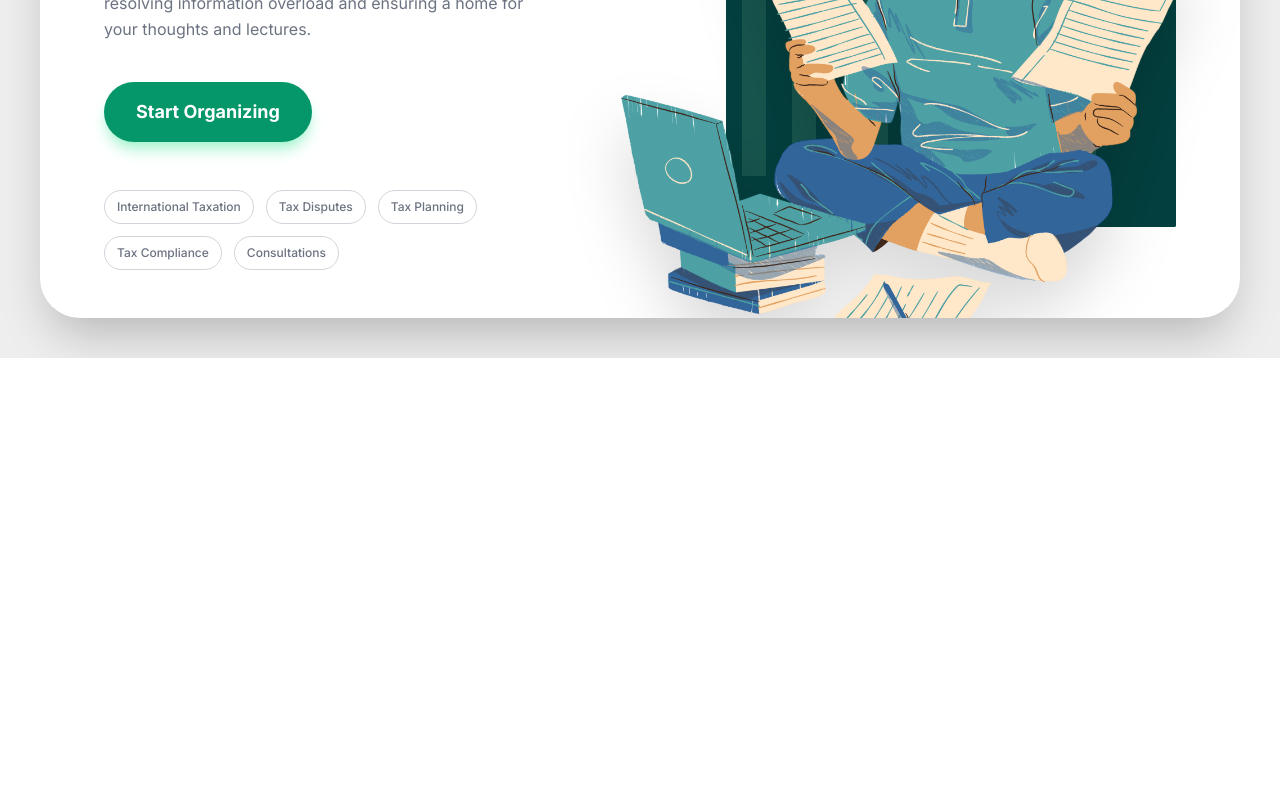
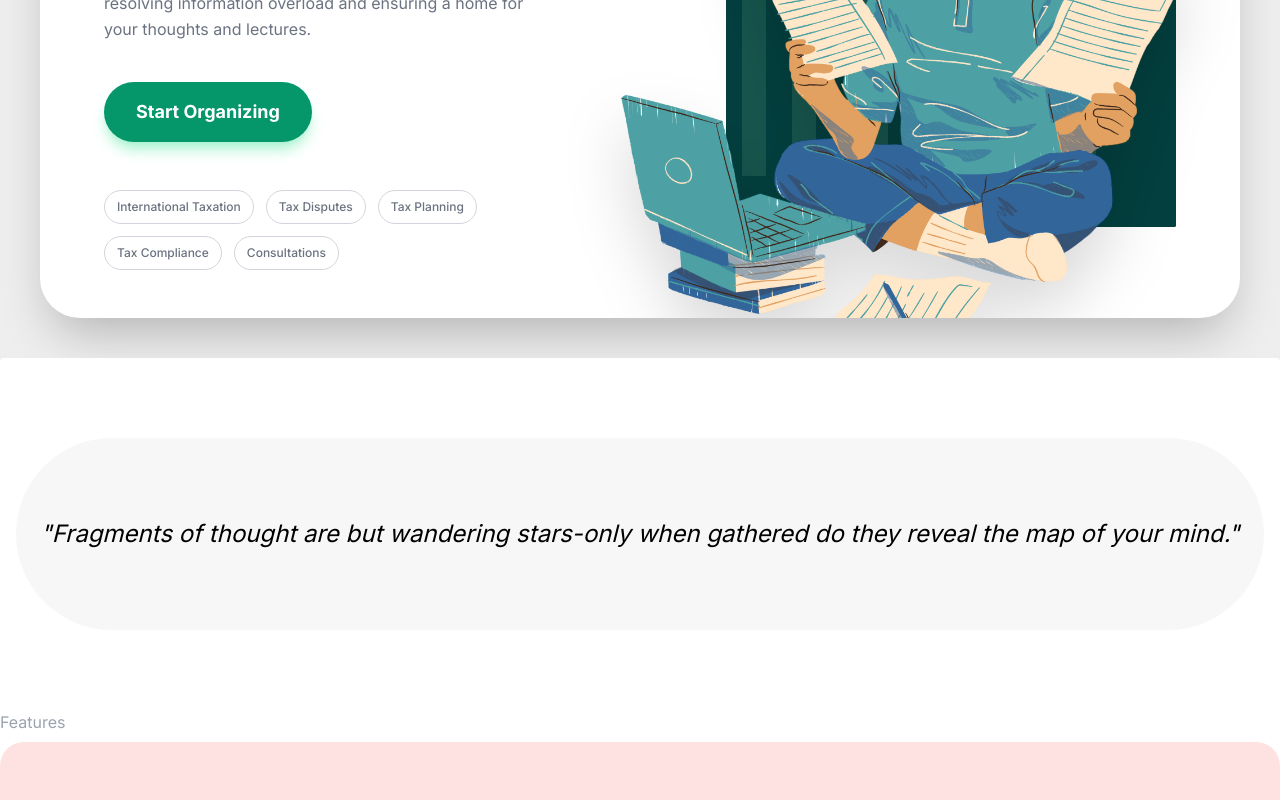
Before and after one commit to NishaadDhabale/Mindstash, a React (Vite) app in the folder frontend/: page / in a window 1280 px wide. Shown: the part 504-1304 px from the top of the page. Before the commit the page ends 862 px from the top, so only its background shows below. Built offline with nearby package versions, Linux system fonts and the light colour scheme.

Commit message:
modified frontend

```diff
--- a/frontend/package.json
+++ b/frontend/package.json
@@ -13,6 +13,7 @@
     "@types/axios": "^0.14.4",
     "axios": "^1.11.0",
     "lucide-react": "^0.542.0",
+    "motion": "^12.23.26",
     "react": "^19.1.0",
     "react-dom": "^19.1.0",
     "react-router-dom": "^7.6.3"
--- a/frontend/src/App.tsx
+++ b/frontend/src/App.tsx
@@ -1,16 +1,18 @@
 import { Signin } from './pages/Signin';
 import { Signup } from './pages/Signup';
-import { BrowserRouter, Routes, Route, } from 'react-router-dom';
+import { BrowserRouter, Routes, Route } from 'react-router-dom';
 import { Dashboard } from './pages/dashboard';
 import { Share } from './pages/Share';
 
 import Landing2 from './pages/Landing2';
+import { Landing } from './pages/Landing';
 
 function App() {
   return (
     <BrowserRouter>
       <Routes>
         <Route path="/" element={<Landing2 />} />
+        <Route path="/landing" element={<Landing />} />
         <Route path="/signup" element={<Signup />} />
         <Route path="/signin" element={<Signin />} />
         <Route path="/dashboard" element={<Dashboard />} />
--- a/frontend/src/pages/Landing2.tsx
+++ b/frontend/src/pages/Landing2.tsx
@@ -1,14 +1,28 @@
+import React from 'react';
 import { Brain } from 'lucide-react';
-import { useNavigate } from 'react-router-dom';
+import { useScroll,motion, useTransform } from 'motion/react';
+
 
 export default function Landing2() {
-    const navigate = useNavigate();
+  const horizontalRef = React.useRef<HTMLDivElement>(null);
+  const { scrollYProgress: horizontalScroll } = useScroll({
+    target: horizontalRef,
+
+  });
+  const xTransfrom = useTransform(horizontalScroll, [0, 1], ['0vw', '-200vw']);
+
   return (
-    <div className=" overflow-x-hidden  bg-gray-100 font-sans">
-      <div className=" min-h-screen bg-gray-100 flex items-center justify-center p-4 md:p-10 font-sans">
+    <div className="h-auto max-w-screen bg-gray-100 font-sans">
+
+
+
+      <div className=" min-h-screen overflow-hidden flex items-center justify-center p-4 md:p-10 font-sans">
         {/* Main Container */}
         <div className="max-w-8xl w-full bg-white  rounded-[40px] shadow-2xl overflow-hidden relative">
           {/* Navigation */}
+
+
+
           <nav className="flex items-center  justify-between px-8 py-6">
             <div className="flex items-center gap-2">
               <Brain className="text-emerald-700" size={28} />
@@ -35,14 +49,11 @@ export default function Landing2() {
               </a>
             </div>
 
-            <button
-               onClick={() => {
-                navigate('/signin');
-              }}
-            className="bg-black text-white px-6 py-2 rounded-full text-sm font-semibold hover:bg-gray-800 transition">
+            <button className="bg-black text-white px-6 py-2 rounded-full text-sm font-semibold hover:bg-gray-800 transition">
               Log In
             </button>
           </nav>
+
 
           {/* Hero Section */}
           <div className="flex md:justify-between flex-col md:flex-row px-8 md:px-16 py-12 items-center">
@@ -62,11 +73,7 @@ export default function Landing2() {
                 thoughts and lectures.
               </p>
 
-              <button
-                 onClick={() => {
-                navigate('/signup');
-              }}
-             className="bg-emerald-600 text-white px-8 py-4 rounded-full font-bold text-lg hover:bg-emerald-700 transition shadow-lg shadow-emerald-200 mb-12">
+              <button className="bg-emerald-600 text-white px-8 py-4 rounded-full font-bold text-lg hover:bg-emerald-700 transition shadow-lg shadow-emerald-200 mb-12">
                 Start Organizing
               </button>
 
@@ -114,9 +121,44 @@ export default function Landing2() {
                 </div>
               </div>
             </div>
+
+
+
           </div>
         </div>
       </div>
+
+      <div ref={horizontalRef} className="flex flex-col  items-center max-w-screen h-[300vh] text-gray-400  bg-white  rounded">
+
+          <div className="  flex max-w-screen overflow-hidden h-48 text-black bg-opacity-45 bg-gray-100 italic rounded-full p-6 mt-20 items-center text-2xl">
+            <p>"Fragments of thought are but wandering stars</p>
+            <p>-only when gathered do they reveal the map of your mind."</p>
+          </div>
+<div  mt-36 className="sticky top-36 overflow-hidden">
+          <div className="mt-20 overflow-hidden ">Features</div>
+
+          <div  className="overflow-hidden w-screen">
+            <div
+
+              className="bg-red-100 w-full h-[460px] rounded-3xl mt-2 overflow-hidden  "
+            >
+              <motion.div style={{x:xTransfrom}} className="flex overflow-hidden">
+                <div className="flex bg-green-100 h-[460px] w-screen">hi</div>
+                <div className="bg-blue-100 h-[460px] w-screen">hi</div>
+                <div className="bg-purple-100 h-[460px] w-screen">hi </div>
+              </motion.div>
+            </div>
+          </div>
+          </div>
+
+      </div>
+
+
+
+
+
+
+
     </div>
   );
 }
```
Also changed, not shown: 1 other file (tests, documents, lock files or other folders).
